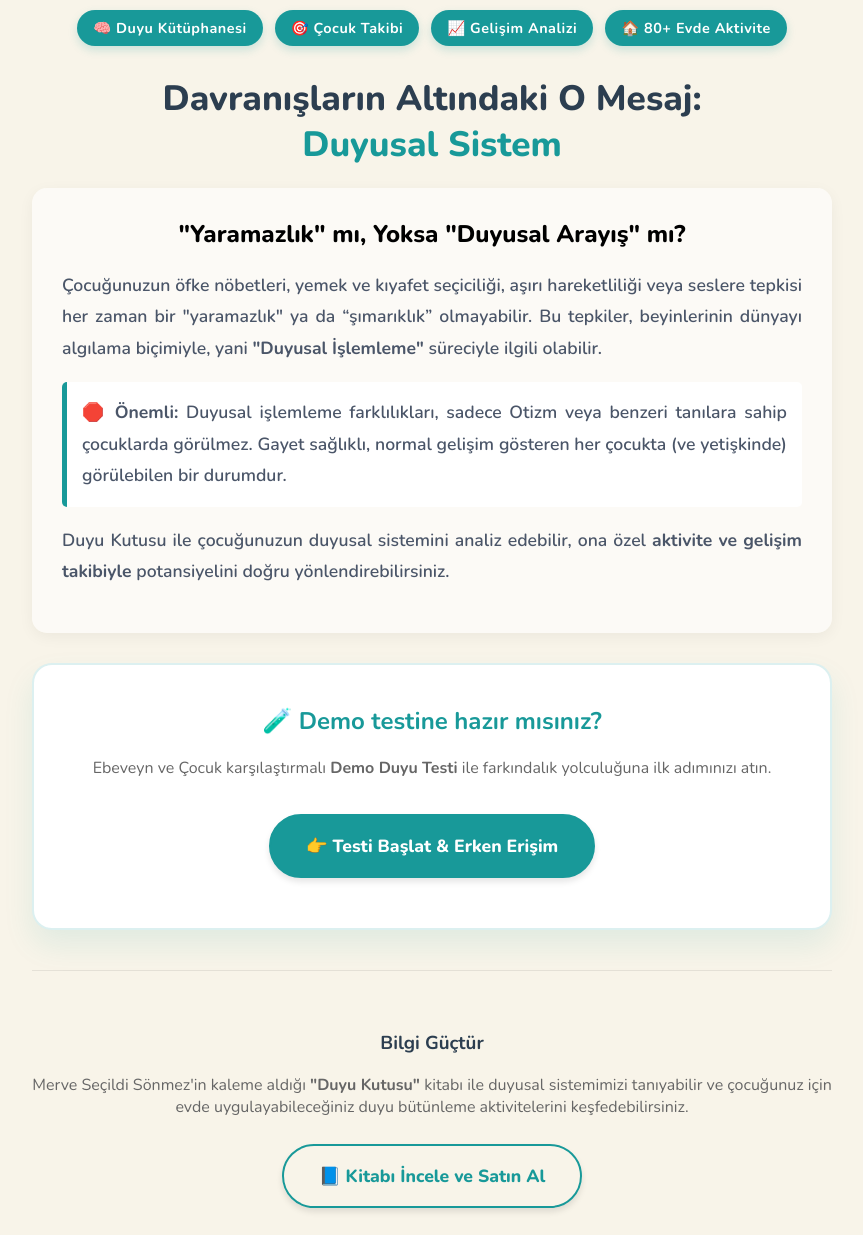
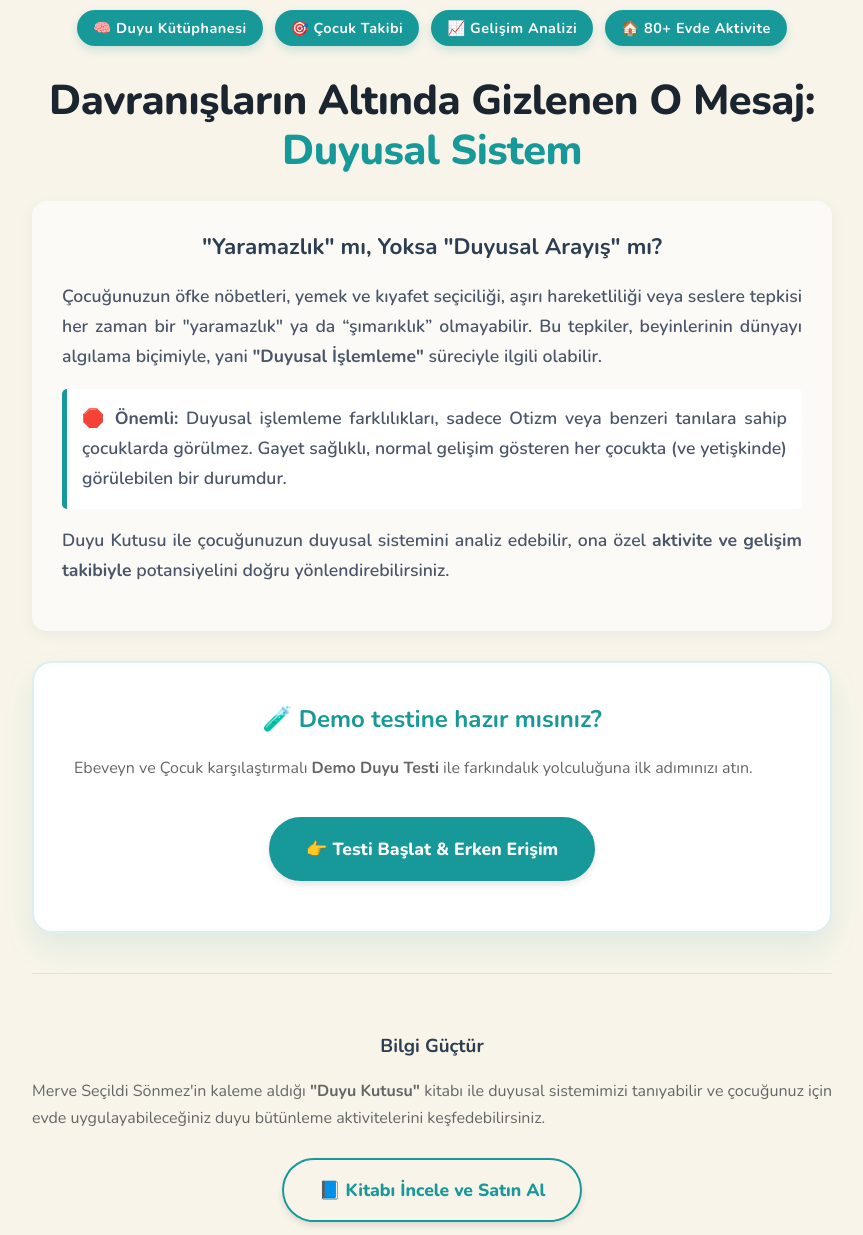
Before and after one commit to duyukutusu/web, a plain HTML site: page index.html in a window 1280 px wide. Shown: the part 100-1335 px from the top of the page, without its empty margins (208-1071 px from the left). Drawn offline with nearby package versions, Linux system fonts and the light colour scheme.

Commit message:
Update index.html

```diff
--- a/index.html
+++ b/index.html
@@ -8,16 +8,16 @@
 
     <link rel="preconnect" href="https://fonts.googleapis.com">
     <link rel="preconnect" href="https://fonts.gstatic.com" crossorigin>
-    <link href="https://fonts.googleapis.com/css2?family=Nunito:wght@400;600;700;800&display=swap" rel="stylesheet">
+    <link href="https://fonts.googleapis.com/css2?family=Nunito:wght@400;600;700;800;900&display=swap" rel="stylesheet">
 
     <style>
         :root {
             --primary: #189999; /* Turkuaz */
             --primary-hover: #137a7a;
-            --dark: #2c3e50; /* Koyu Lacivert/Gri */
+            --dark: #2c3e50; /* Koyu Lacivert/Gri - Standart */
+            --darker: #1a252f; /* Daha Koyu - Ana Başlık İçin */
             --bg-color: #f8f4e9; /* Bej Arka Plan */
             --white: #ffffff;
-            --black: #000000; /* Tam Siyah */
         }
 
         body {
@@ -60,21 +60,28 @@
             object-fit: contain;
         }
 
+        /* ANA BAŞLIK GÜNCELLEMESİ (Daha Büyük ve Belirgin) */
         h1 {
-            font-size: 2.2rem;
-            margin-bottom: 20px;
-            line-height: 1.3;
-            color: var(--dark);
-            font-weight: 800;
+            font-size: 2.6rem; /* Büyütüldü */
+            margin-bottom: 25px;
+            line-height: 1.2;
+            color: var(--darker); /* Daha koyu renk */
+            font-weight: 800; /* En kalın font */
+            letter-spacing: -0.5px;
         }
 
         .highlight {
             color: var(--primary);
         }
 
-        /* ANA METİN KUTUSU (İKİ YANA YASLI) */
+        /* ORTAK METİN STİLİ (HER ŞEY JUSTIFY) */
+        p {
+            text-align: justify; /* Tüm paragraflar yaslandı */
+            line-height: 1.7;
+        }
+
+        /* İÇERİK KUTUSU */
         .content-box {
-            text-align: justify; /* Burası iki yana yaslı */
             background: rgba(255,255,255,0.6);
             padding: 30px;
             border-radius: 15px;
@@ -85,21 +92,21 @@
         .content-text {
             font-size: 1.1rem;
             color: #4a5568;
-            line-height: 1.8;
             font-weight: 600;
             margin-bottom: 15px;
         }
 
+        /* ARA BAŞLIK GÜNCELLEMESİ (Daha Zarif) */
         .sub-header {
-            font-size: 1.5rem;
-            color: var(--black);
-            font-weight: 800;
+            font-size: 1.4rem;
+            color: var(--dark); /* Siyah yerine koyu gri */
+            font-weight: 700; /* Matlıktan kurtarıldı */
             margin-bottom: 20px;
             display: block;
-            text-align: center; /* Başlık ortalı */
+            text-align: center; /* Başlıklar ortalı kalmalı */
         }
 
-        /* CTA (EYLEM) KUTUSU */
+        /* CTA KUTUSU */
         .cta-box {
             background: var(--white);
             padding: 40px;
@@ -107,9 +114,16 @@
             box-shadow: 0 15px 30px rgba(24, 153, 153, 0.1);
             margin-bottom: 40px;
             border: 2px solid rgba(24, 153, 153, 0.15);
-            text-align: center; /* BURASI ÖNEMLİ: İçindekileri zorla ortalar */
         }
 
+        /* KİTAP BÖLÜMÜ */
+        .book-section {
+            margin-top: 30px;
+            border-top: 1px solid rgba(0,0,0,0.08);
+            padding-top: 40px;
+        }
+
+        /* BUTONLAR */
         .btn {
             display: inline-block;
             padding: 18px 35px;
@@ -144,6 +158,7 @@
             border-color: var(--primary-hover);
         }
 
+        /* ÖZELLİK ETİKETLERİ */
         .features {
             display: flex;
             justify-content: center;
@@ -163,12 +178,6 @@
             box-shadow: 0 4px 10px rgba(24, 153, 153, 0.2);
         }
 
-        .book-section {
-            margin-top: 30px;
-            border-top: 1px solid rgba(0,0,0,0.08);
-            padding-top: 40px;
-        }
-
         footer {
             margin-top: auto;
             padding: 30px;
@@ -177,8 +186,12 @@
             background: var(--white);
         }
 
+        footer p {
+            text-align: center; /* Footer yazıları ortalı kalsın */
+        }
+
         @media (max-width: 600px) {
-            h1 { font-size: 1.6rem; }
+            h1 { font-size: 1.8rem; } /* Mobilde başlık boyutu */
             .content-text { font-size: 1rem; }
             .cta-box { padding: 25px; }
             .btn { width: 100%; box-sizing: border-box; }
@@ -203,7 +216,7 @@
             <span class="feature-tag">🏠 80+ Evde Aktivite</span>
         </div>
 
-        <h1>Davranışların Altındaki O Mesaj: <br><span class="highlight">Duyusal Sistem</span></h1>
+        <h1>Davranışların Altında Gizlenen O Mesaj: <br><span class="highlight">Duyusal Sistem</span></h1>
 
         <div class="content-box">
             <span class="sub-header">"Yaramazlık" mı, Yoksa "Duyusal Arayış" mı?</span>
@@ -224,7 +237,7 @@
         <div class="cta-box">
             <h2 style="margin-top:0; color:var(--primary); font-size: 1.5rem;">🧪 Demo testine hazır mısınız?</h2>
 
-            <p style="font-size: 1rem; color: #666; margin-bottom: 25px; text-align: center;">
+            <p style="font-size: 1rem; color: #666; margin-bottom: 25px; text-align: justify;">
                 Ebeveyn ve Çocuk karşılaştırmalı <strong>Demo Duyu Testi</strong> ile farkındalık yolculuğuna ilk adımınızı atın.
             </p>
 
@@ -233,7 +246,8 @@
 
         <div class="book-section">
             <h3 style="color:var(--dark);">Bilgi Güçtür</h3>
-            <p style="color: #666;">
+
+            <p style="color: #666; text-align: justify;">
                 Merve Seçildi Sönmez'in kaleme aldığı <strong>"Duyu Kutusu"</strong> kitabı ile duyusal sistemimizi tanıyabilir ve çocuğunuz için evde uygulayabileceğiniz duyu bütünleme aktivitelerini keşfedebilirsiniz.
             </p>
 
```
